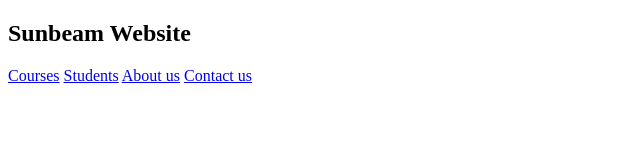
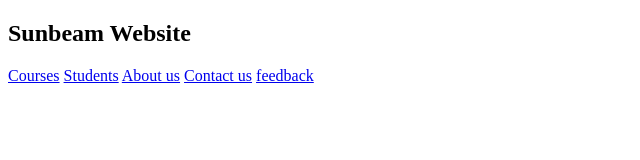
Before and after one commit to vedantbhavsar/sunbeam-website, a plain HTML site: page Index.html in a window 1280 px wide. Shown: the full height of the page, 0-640 px from the left. Drawn offline with Linux system fonts and the light colour scheme.

Commit message:
index.html updated

```diff
--- a/Index.html
+++ b/Index.html
@@ -12,5 +12,6 @@
     <a href="Students.html">Students</a>
         <a href="about-us.html">About us</a>
         <a href="contact-us.html">Contact us</a>
+        <a href="feedback.html">feedback</a>
 </body>
 </html>
```
